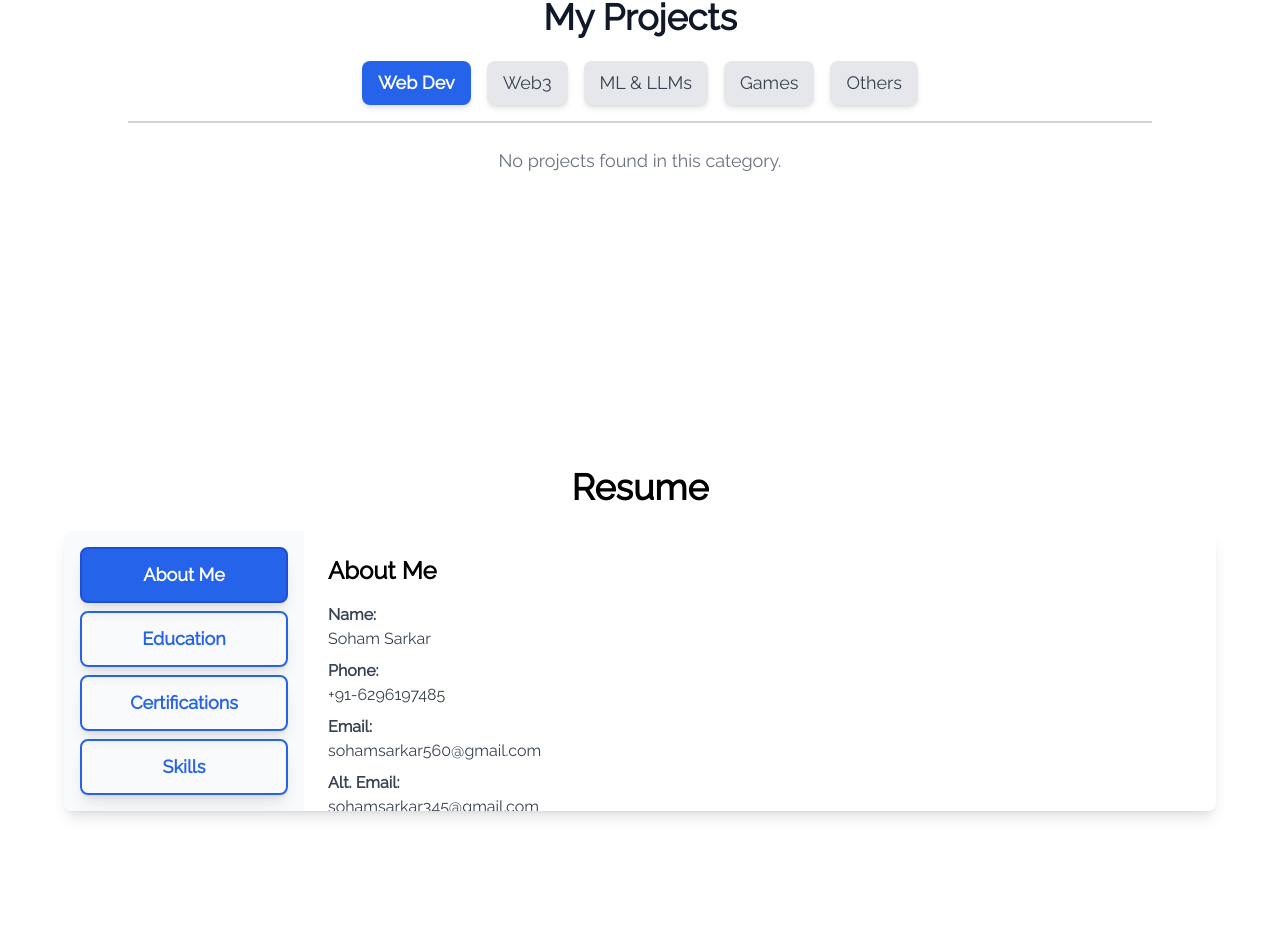
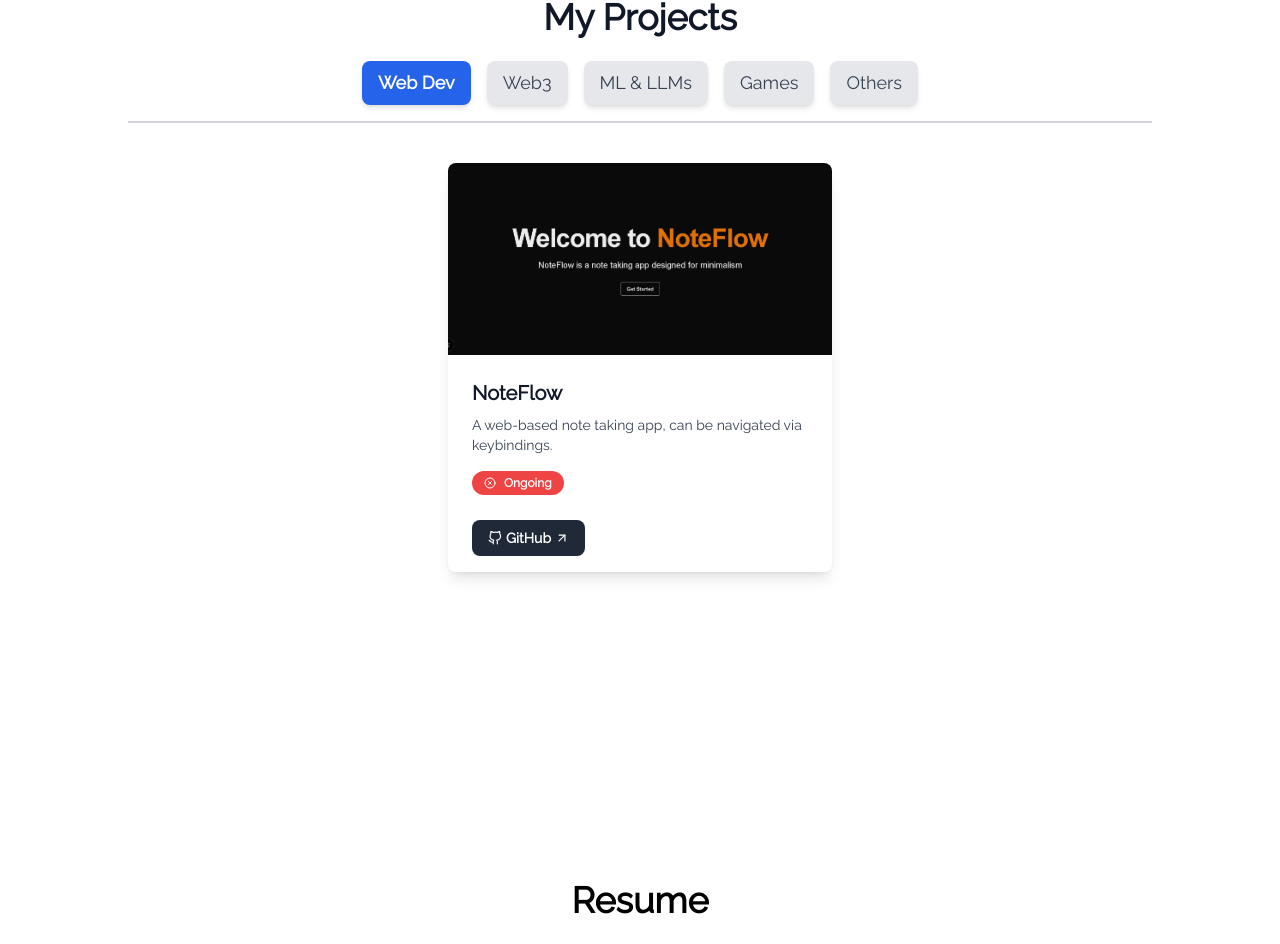
Before and after one commit to SS56Bo/portfolio-final, a Next.js app: page / in a window 1280 px wide. Shown: the part 867-1811 px from the top of the page. Built offline with nearby package versions, Linux system fonts and the light colour scheme; a web font is replaced by a local one.

Commit message:
Added NoteFlow info

```diff
--- a/app/components/Projects.jsx
+++ b/app/components/Projects.jsx
@@ -22,6 +22,15 @@ const projects = [
     src: "/gameA.png",
     status: "Ongoing",
     category: "Games",
+  },
+  {
+    title: "NoteFlow",
+    description:
+      "A web-based note taking app, can be navigated via keybindings.",
+    gLink: "https://github.com/SS56Bo",
+    src: "/noteflow.jpg",
+    status: "Ongoing",
+    category: "Web Dev",
   },
 ];
 
```
Also changed, not shown: public/noteflow.jpg (added).
